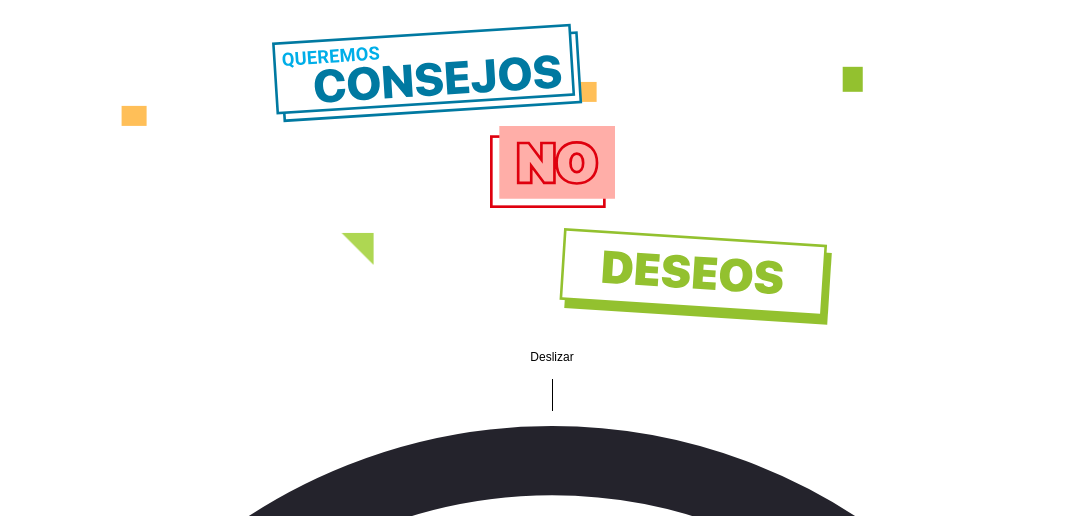
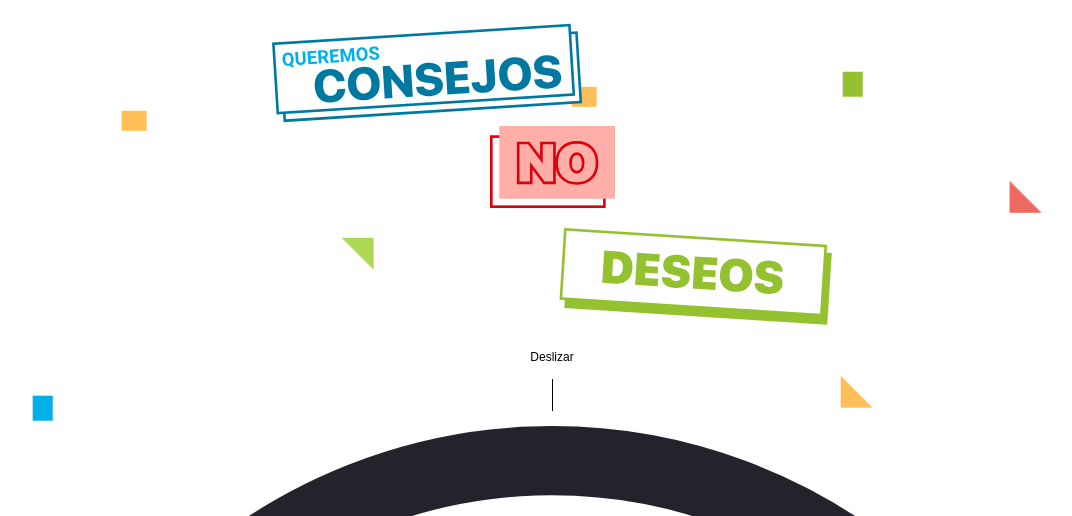
Before and after one commit to IngWMC/UvasEmprendedor, a plain HTML site: page index.html in a window 1280 px wide. Shown: the part 284-800 px from the top of the page, without its empty margins (88-1160 px from the left). Drawn offline with Linux system fonts and the light colour scheme.

Commit message:
Ultima modificacion

```diff
--- a/assets/css/index.css
+++ b/assets/css/index.css
@@ -46,25 +46,30 @@ footer {
   .wrapper > .figura__rectangulo__uno {
     background-image: url("../img/elements/2-rectangulo-celeste.svg");
     left: 50px;
-    bottom: 80px;
+    /* bottom: 80px; */
+    top: 620px;
   }
 
   .wrapper > .figura__rectangulo__dos {
     background-image: url("../img/elements/8-rectangulo-naranja.svg");
     left: 140px;
     top: 340px;
+    z-index: -1;
   }
 
   .wrapper > .figura__triangulo__uno {
     background-image: url("../img/elements/12-triangulo-naranja.svg");
-    right: 280px;
-    bottom: 100px;
+    right: 250px;
+    /* bottom: 100px; */
+    top: 600px;
+    z-index: -1;
   }
 
   .wrapper > .figura__triangulo__dos {
     background-image: url("../img/elements/10-triangulo-rojo.svg");
     right: 80px;
-    bottom: 250px;
+    /* bottom: 250px; */
+    top: 410px;
   }
 }
 
@@ -245,6 +250,7 @@ footer {
 /* ------------- logo__mediano__contenedor ------------- */
 .logo__mediano__contenedor {
   position: relative;
+  margin-top: 50px;
   margin-bottom: 50px;
 }
 
--- a/assets/css/movimiento.css
+++ b/assets/css/movimiento.css
@@ -51,13 +51,13 @@
     transform: translate(-35px);
   }
   25% {
-    transform: translateY(-10px);
+    transform: translateY(-15px);
   }
   50% {
     transform: translate(35px);
   }
   75% {
-    transform: translateY(10px);
+    transform: translateY(15px);
   }
   100% {
     transform: translate(-35px);
@@ -105,13 +105,13 @@
     transform: translate(20px);
   }
   25% {
-    transform: translateY(-5px);
+    transform: translateY(-10px);
   }
   50% {
     transform: translate(-20px);
   }
   75% {
-    transform: translateY(5px);
+    transform: translateY(10px);
   }
   100% {
     transform: translate(20px);
```
Also changed, not shown: uvas.html (+4 -3 lines).
